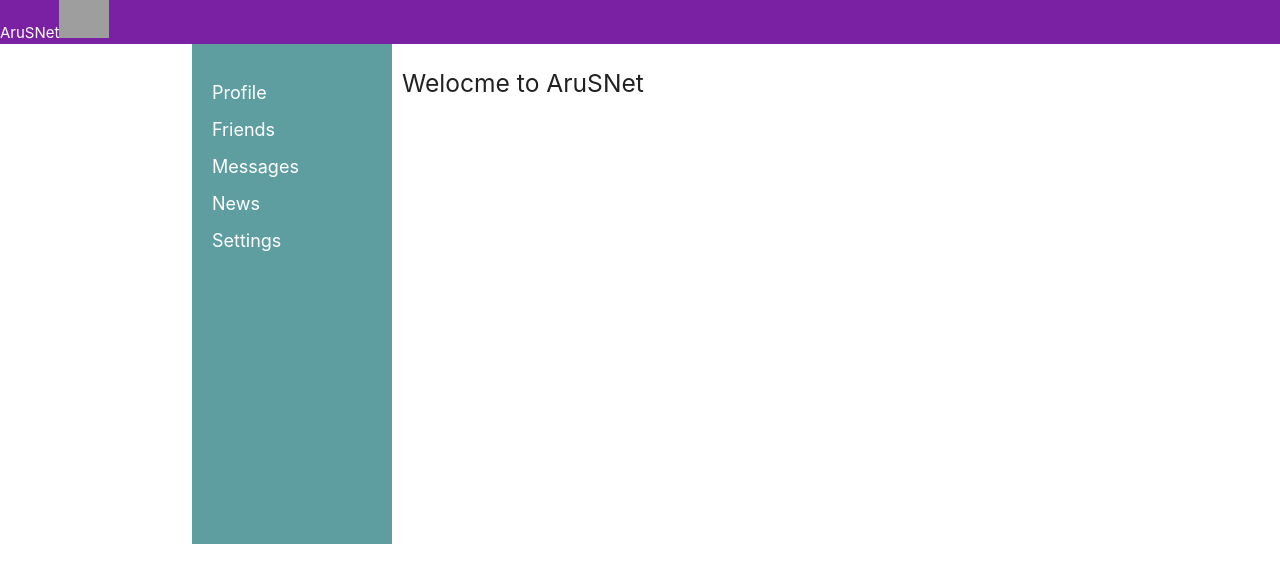
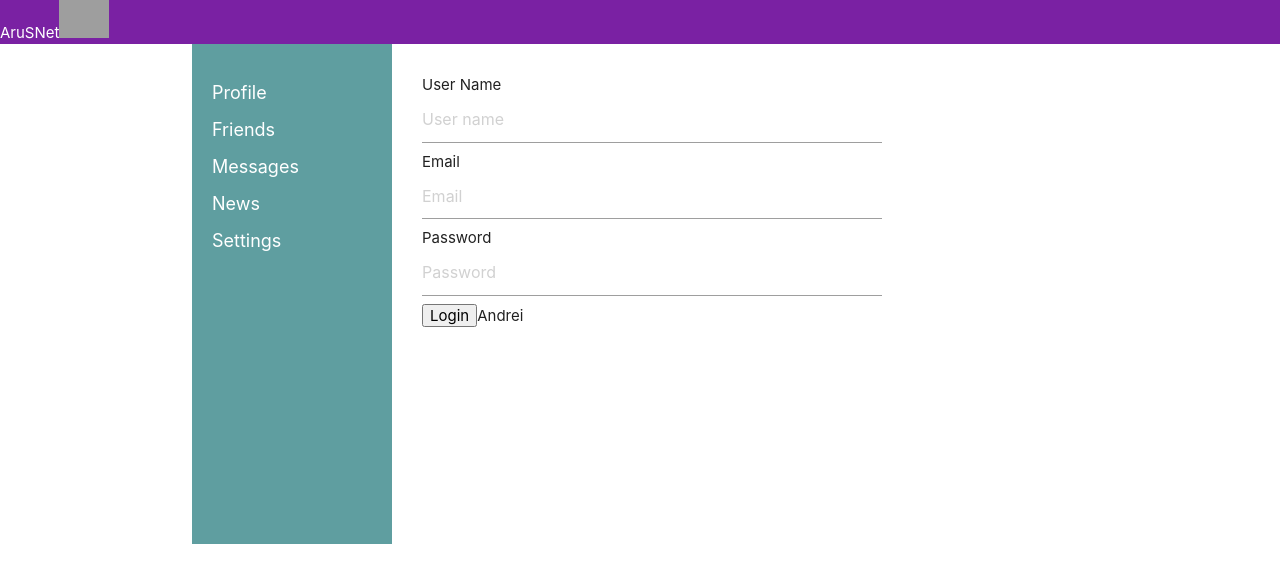
Before and after one commit to DrusMarkonii/Social-Network, a React (Create React App) app in the folder client/: page / in a window 1280 px wide. Shown: the top 582 px of the page. Built offline with nearby package versions, Linux system fonts and the light colour scheme; grey boxes are pictures that could not be loaded.

Commit message:
fix: fix render posts

```diff
--- a/client/src/components/App/App.tsx
+++ b/client/src/components/App/App.tsx
@@ -4,19 +4,19 @@ import { BrowserRouter as Router, Routes, Route } from 'react-router-dom';
 // import Footer from '../Footer/Footer';
 import Header from '../Header/Header';
 import Navbar from '../Navbar/Navbar';
-// eslint-disable-next-line import/no-cycle
-import Profile from '../Profile/Profile';
+
+import Profile  from '../Profile/Profile';
 import Messages from '../Messages/Messages';
 import './App.css';
 import News from '../News/News';
 import Friends from '../Friends/Friends';
-// eslint-disable-next-line import/no-cycle
 import Registration from '../Registration/Registration';
+import Login from '../Login/Login';
 
 export const UserContext = React.createContext({});
 
 const App = () => {
-  const [context, setContext] = useState("Drus");
+  const [context, setContext] = useState("Andrei");
   return (
     <Router>
       <UserContext.Provider value={context}>
@@ -25,7 +25,7 @@ const App = () => {
           <Navbar />
           <div className='mainContent'>
             <Routes>
-              <Route path='/' element={<h5>Welocme to AruSNet</h5>} />
+              <Route path='/' element={<Login />} />
               <Route path='/api/auth/registration' element={<Registration />} />
               <Route path='/profile/' element={<Profile />} />
               <Route path='/messages/*' element={<Messages />} />
--- /dev/null
+++ b/client/src/components/Login/Login.css
@@ -0,0 +1,6 @@
+.login {
+    display: flex;
+    flex-direction: column;
+    margin: 0 auto;
+    padding: 20px;
+}
--- /dev/null
+++ b/client/src/components/Login/Login.tsx
@@ -0,0 +1,71 @@
+import React, { useState, useContext } from 'react';
+import './Login.css';
+import axios from 'axios';
+import { UserContext } from '../App/App';
+
+const Login: React.FC = () => {
+  const [userName, setUserName] = useState('');
+  const [email, setEmail] = useState('');
+  const [password, setPassword] = useState('');
+  const [isShow, setIsShow] = useState(false);
+  const user = useContext(UserContext);
+
+
+  const submitHandler = async () => {
+    if (userName && email && password !== '') {
+      await axios.post('http://localhost:5000/api/auth/registration', {
+        userName,
+        email,
+        password,
+      });
+      setIsShow((prev) => !prev);
+
+      alert(`User ${userName} was created !!!`);
+    } else {
+      alert('Enter text!');
+    }
+
+    setUserName('');
+    setEmail('');
+    setPassword('');
+  };
+
+
+  return (
+    <div className='login'>
+      <div>
+        User Name
+        <input
+          type='text'
+          placeholder='User name'
+          value={userName}
+          onChange={(e: any) => setUserName(e.target.value)}
+        />
+      </div>
+      <div>
+        Email
+        <input
+          type='email'
+          placeholder='Email'
+          value={email}
+          onChange={(e: any) => setEmail(e.target.value)}
+        />
+      </div>
+      <div>
+        Password
+        <input
+          type='password'
+          placeholder='Password'
+          value={password}
+          onChange={(e: any) => setPassword(e.target.value)}
+        />
+      </div>
+      <div>
+        <input onClick={submitHandler} type='submit' value='Login' />
+        {user}
+      </div>
+    </div>
+  );
+};
+
+export default Login;
--- a/client/src/components/News/News.tsx
+++ b/client/src/components/News/News.tsx
@@ -3,7 +3,10 @@ import axios from 'axios';
 import NewsItem from './NewsItem/NewsItem';
 
 const News: React.FC = () => {
-  const [posts, setPosts] = useState<any[]>([]);
+  const [data, setData] = useState<any[]>([]);
+
+  const posts = data.reverse()
+
 
   useEffect( () => {
     const fetchData = async () => {
@@ -11,7 +14,7 @@ const News: React.FC = () => {
         'http://localhost:5000/posts',
       );
 
-      setPosts(result.data);
+      setData(result.data);
     };
     fetchData()
   }, [])
--- a/client/src/components/Profile/MyPosts/MyPosts.tsx
+++ b/client/src/components/Profile/MyPosts/MyPosts.tsx
@@ -4,9 +4,11 @@ import axios from 'axios';
 import Post from './Post/Post';
 
 const MyPosts = () => {
-  const [posts, setPosts] = useState<any[]>([]);
+  const [data, setData] = useState<any[]>([]);
   const [textPost, setTextPost] = useState('');
   const [isSubmit, setIsSubmit] = useState(false);
+
+  const posts = data.reverse();
 
   const handlerSubmit = async () => {
     if (textPost !== '') {
@@ -29,7 +31,7 @@ const MyPosts = () => {
     const fetchData = async () => {
       const result = await axios('http://localhost:5000/posts');
 
-      setPosts(result.data);
+      setData(result.data);
     };
     fetchData();
     setTextPost('');
--- a/client/src/components/Profile/ProfileInfo/ProfileInfo.css
+++ b/client/src/components/Profile/ProfileInfo/ProfileInfo.css
@@ -1,3 +1,7 @@
 .descriptionBlock {
   padding: 5px;
 }
+
+.backgroundImage img {
+  width: 450px;
+}
--- a/client/src/components/Profile/ProfileInfo/ProfileInfo.tsx
+++ b/client/src/components/Profile/ProfileInfo/ProfileInfo.tsx
@@ -1,13 +1,11 @@
 import React, { useContext } from 'react';
 import './ProfileInfo.css';
 
-// eslint-disable-next-line import/no-cycle
 import { UserContext } from '../../App/App';
 
 const ProfileInfo = () => {
   const user = useContext(UserContext);
 
-  console.log(user)
 
 
   return (
```
